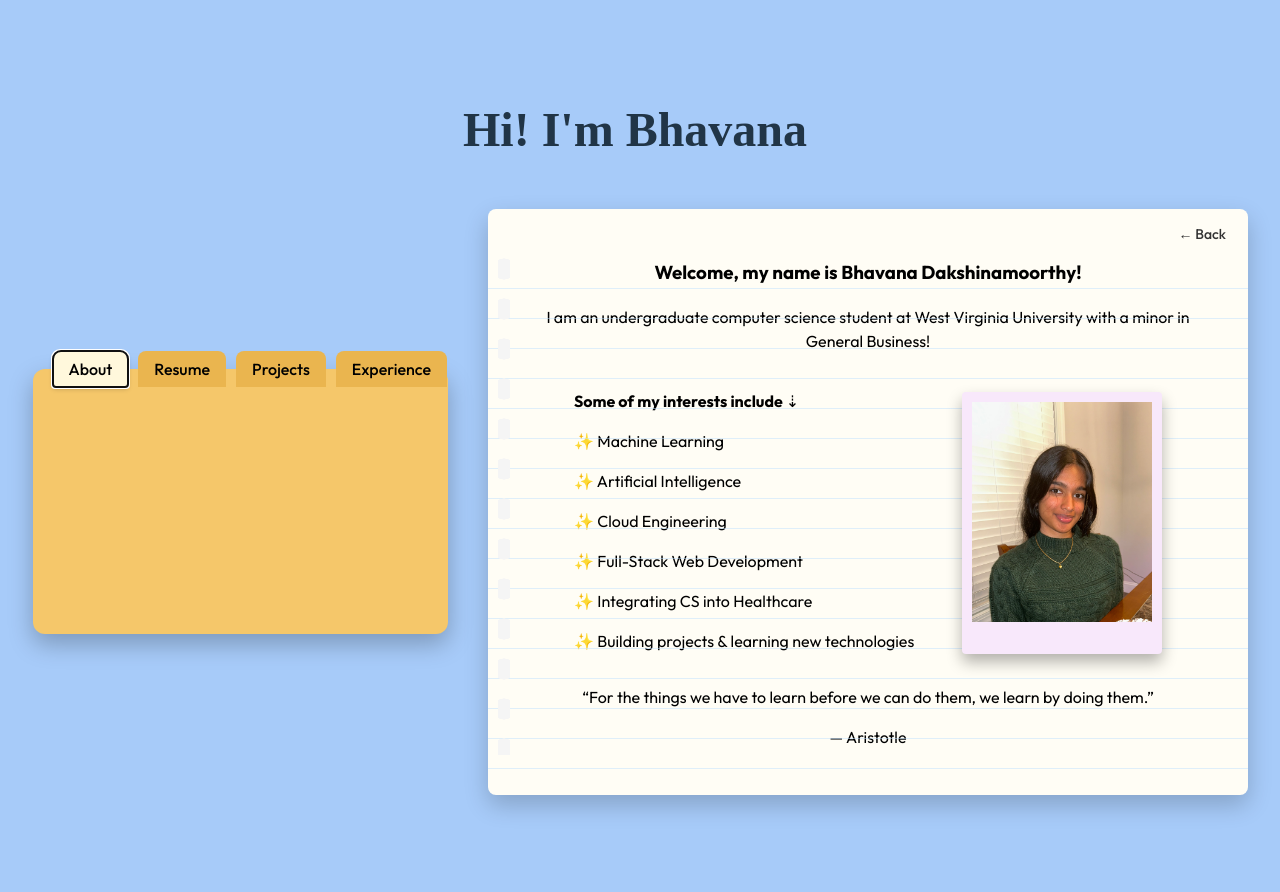
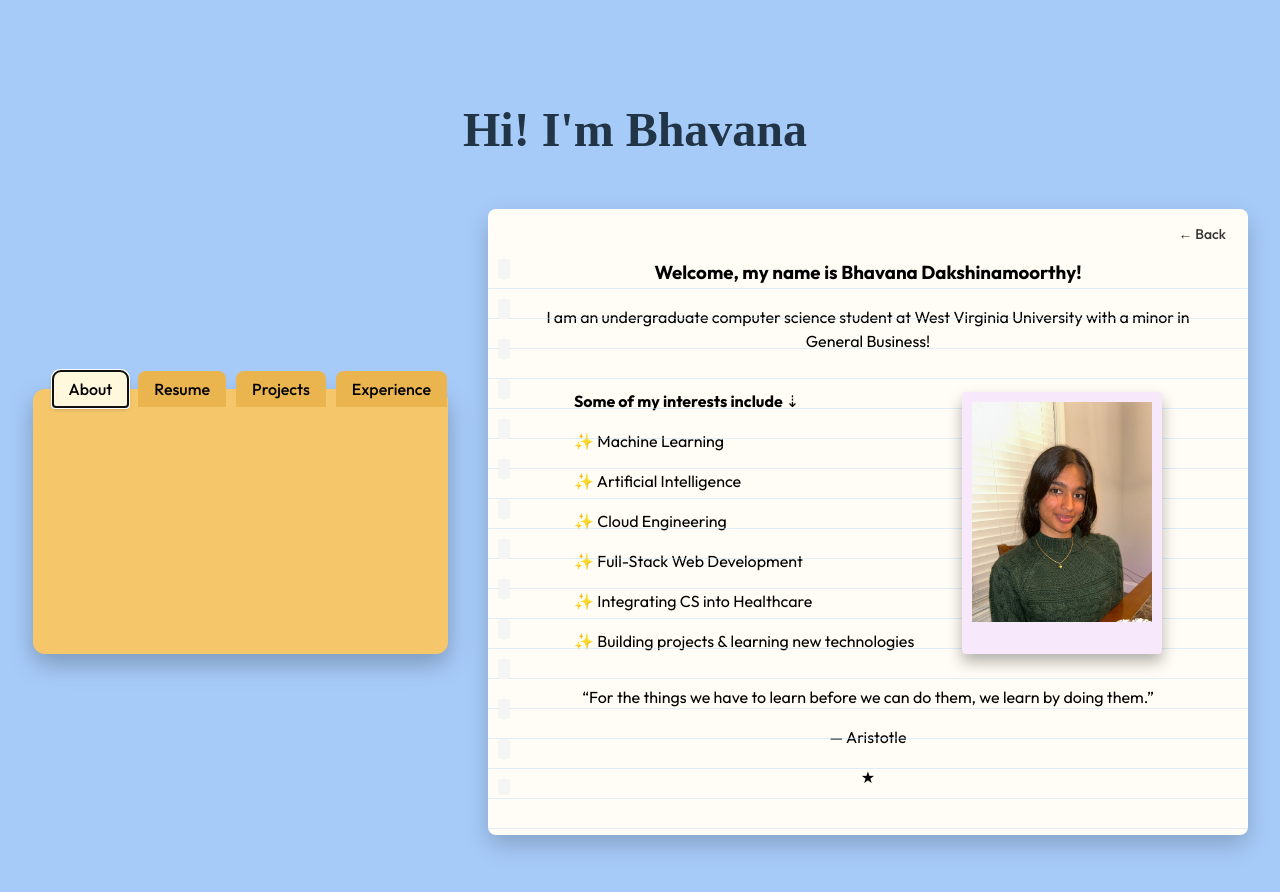
Before and after one commit to bhavana-pixel/portfolio, a React (Vite) app: page / in a window 1280 px wide. Both pictures are taken after a click on the button "About". Shown: the top 892 px of the page. Built offline with nearby package versions, Linux system fonts and the light colour scheme.

Commit message:
Added star to bottom of about me.

```diff
--- a/src/Folder.jsx
+++ b/src/Folder.jsx
@@ -72,6 +72,7 @@ export default function Folder() {
                     “For the things we have to learn before we can do them, we learn by doing them.”
                   </p>
                   <p className="author">— Aristotle</p>
+                  <p className="star"> ★</p>
                 </div>
               </div>
             )}
```
